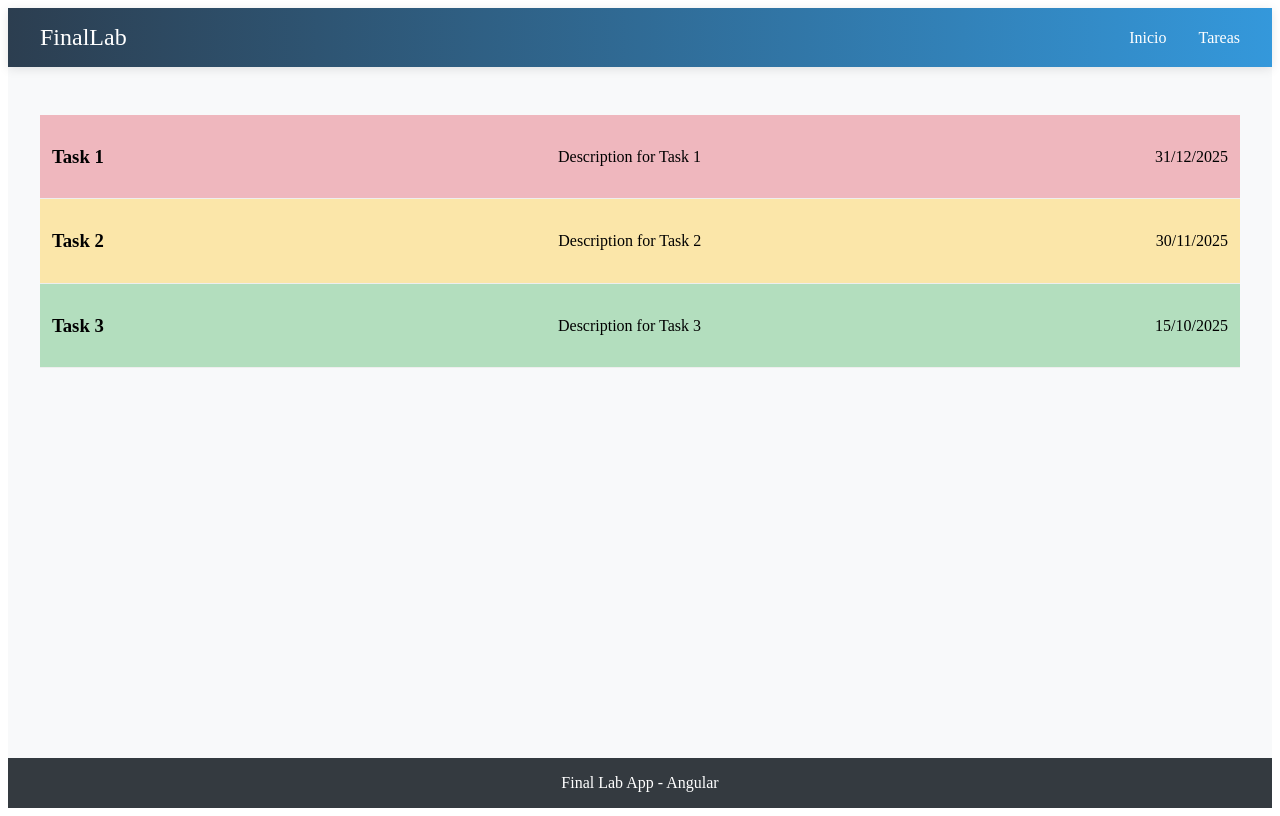
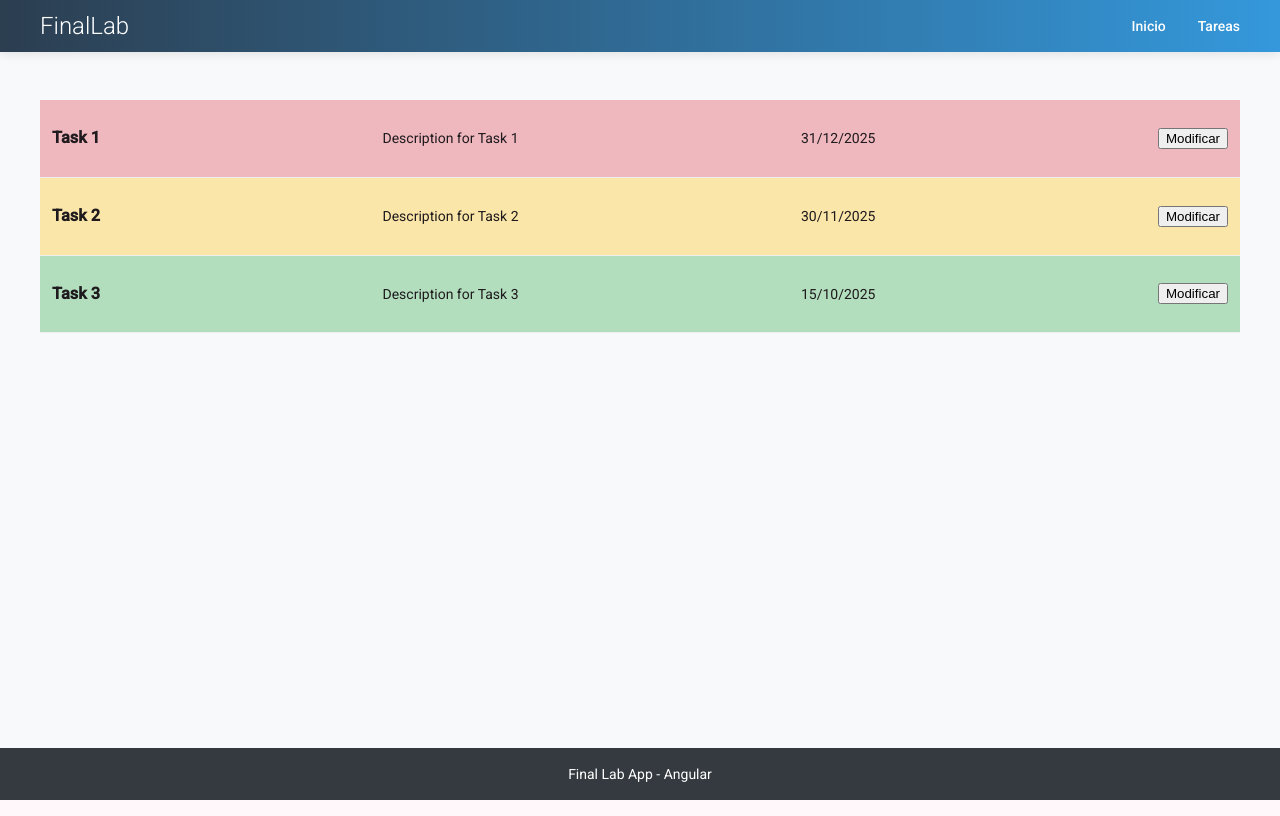
Before and after one commit to JuanFcoMiranda/FinalLab, an Angular app: page /tasks in a window 1280 px wide. Built offline with nearby package versions, Linux system fonts and the light colour scheme.

Commit message:
Added material theme

```diff
--- a/angular.json
+++ b/angular.json
@@ -25,6 +25,7 @@
               }
             ],
             "styles": [
+              "src/custom-theme.scss",
               "src/styles.css"
             ]
           },
--- a/package.json
+++ b/package.json
@@ -22,10 +22,13 @@
   },
   "private": true,
   "dependencies": {
+    "@angular/animations": "^20.2.1",
+    "@angular/cdk": "^20.2.0",
     "@angular/common": "^20.2.0",
     "@angular/compiler": "^20.2.0",
     "@angular/core": "^20.2.0",
     "@angular/forms": "^20.2.0",
+    "@angular/material": "^20.2.0",
     "@angular/platform-browser": "^20.2.0",
     "@angular/router": "^20.2.0",
     "rxjs": "~7.8.0",
--- a/src/app/components/tasks-list/tasks-list.html
+++ b/src/app/components/tasks-list/tasks-list.html
@@ -1,13 +1,13 @@
 @if (tasks.length === 0) {
     <p>No tasks available.</p>
-}
-@else {
+} @else {
     <div class="tasks-list">
         @for (task of tasks; track task.id) {
             <div class="task-item" [appPriorityColor]="task.priority">
                 <h3>{{ task.title }}</h3>
                 <p>{{ task.description }}</p>
                 <p>{{ task.expirationDate | date:'dd/MM/yyyy' }}</p>
+                <p><button class="edit-btn" (click)="modify($event)">Modificar</button></p>
             </div>
         }
     </div>
--- a/src/app/components/tasks-list/tasks-list.ts
+++ b/src/app/components/tasks-list/tasks-list.ts
@@ -1,7 +1,8 @@
-import {Component, inject, signal} from '@angular/core';
+import {Component, inject } from '@angular/core';
 import {TaskService} from '../../services/task-service';
 import {DatePipe} from '@angular/common';
 import {PriorityColor} from "../../shared/directives/priority-color";
+import {Task} from "../../models/task";
 
 @Component({
   selector: 'app-tasks-list',
@@ -13,8 +14,9 @@ import {PriorityColor} from "../../shared/directives/priority-color";
   styleUrl: './tasks-list.css'
 })
 export class TasksList {
-  private taskService: TaskService = inject(TaskService)
+  private readonly taskService: TaskService = inject(TaskService)
   tasks = this.taskService.tasks;
 
 
+    modify(task: Task) {}
 }
--- /dev/null
+++ b/src/custom-theme.scss
@@ -0,0 +1,35 @@
+
+// Include theming for Angular Material with `mat.theme()`.
+// This Sass mixin will define CSS variables that are used for styling Angular Material
+// components according to the Material 3 design spec.
+// Learn more about theming and how to use it for your application's
+// custom components at https://material.angular.dev/guide/theming
+@use '@angular/material' as mat;
+
+html {
+  @include mat.theme((
+    color: (
+      primary: mat.$magenta-palette,
+      tertiary: mat.$violet-palette,
+    ),
+    typography: Roboto,
+    density: 0,
+  ));
+}
+
+body {
+  // Default the application to a light color theme. This can be changed to
+  // `dark` to enable the dark color theme, or to `light dark` to defer to the
+  // user's system settings.
+  color-scheme: light;
+
+  // Set a default background, font and text colors for the application using
+  // Angular Material's system-level CSS variables. Learn more about these
+  // variables at https://material.angular.dev/guide/system-variables
+  background-color: var(--mat-sys-surface);
+  color: var(--mat-sys-on-surface);
+  font: var(--mat-sys-body-medium);
+
+  // Reset the user agent margin.
+  margin: 0;
+}
--- a/src/index.html
+++ b/src/index.html
@@ -6,6 +6,8 @@
   <base href="/">
   <meta name="viewport" content="width=device-width, initial-scale=1">
   <link rel="icon" type="image/x-icon" href="favicon.ico">
+  <link href="https://fonts.googleapis.com/css2?family=Roboto:wght@300;400;500&display=swap" rel="stylesheet">
+  <link href="https://fonts.googleapis.com/icon?family=Material+Icons" rel="stylesheet">
 </head>
 <body>
   <app-root></app-root>
--- a/src/styles.css
+++ b/src/styles.css
@@ -1 +1,4 @@
 /* You can add global styles to this file, and also import other style files */
+
+html, body { height: 100%; }
+body { margin: 0; font-family: Roboto, "Helvetica Neue", sans-serif; }
```
Lines whose indentation alone changed are shown as unchanged.
